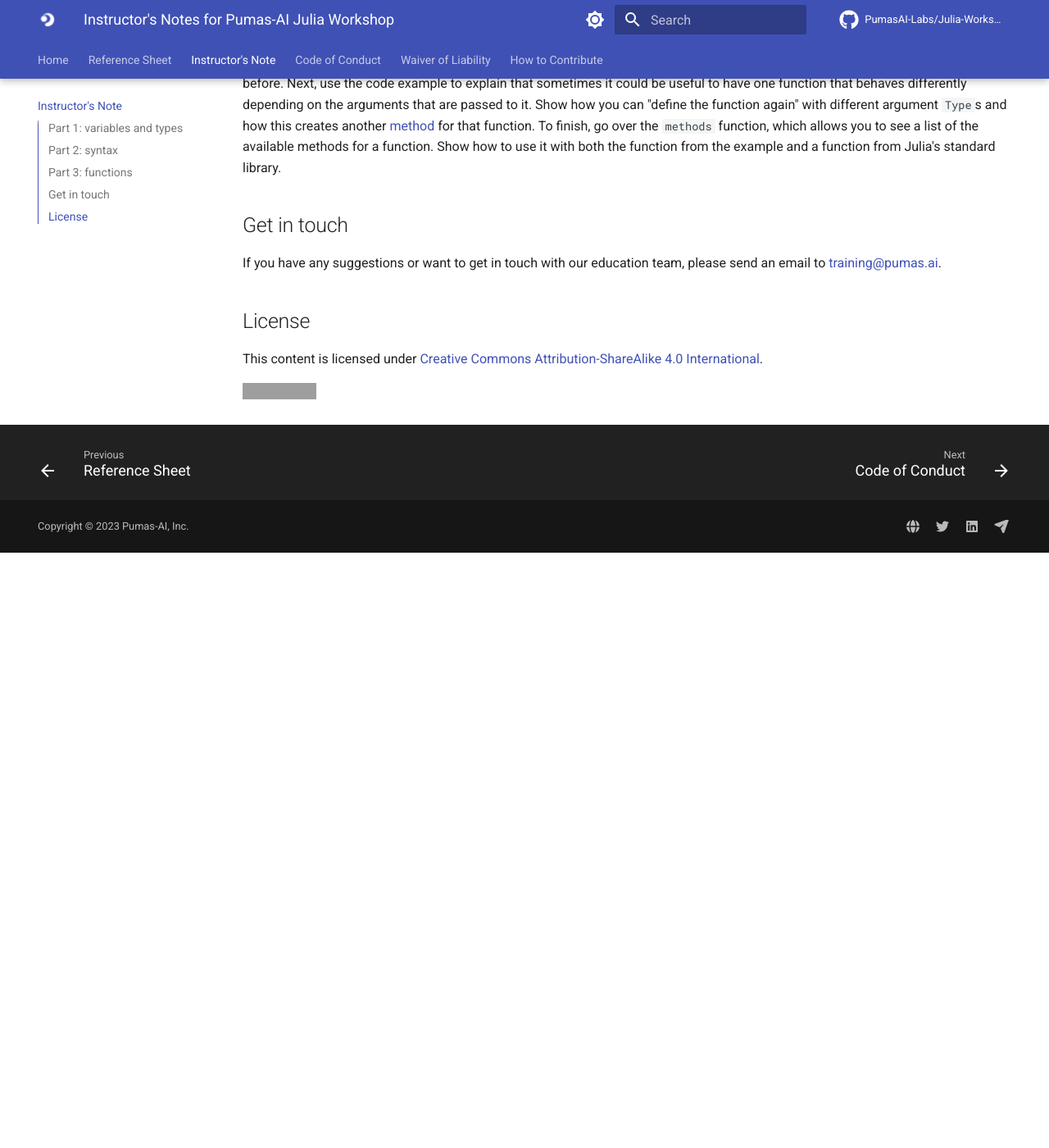
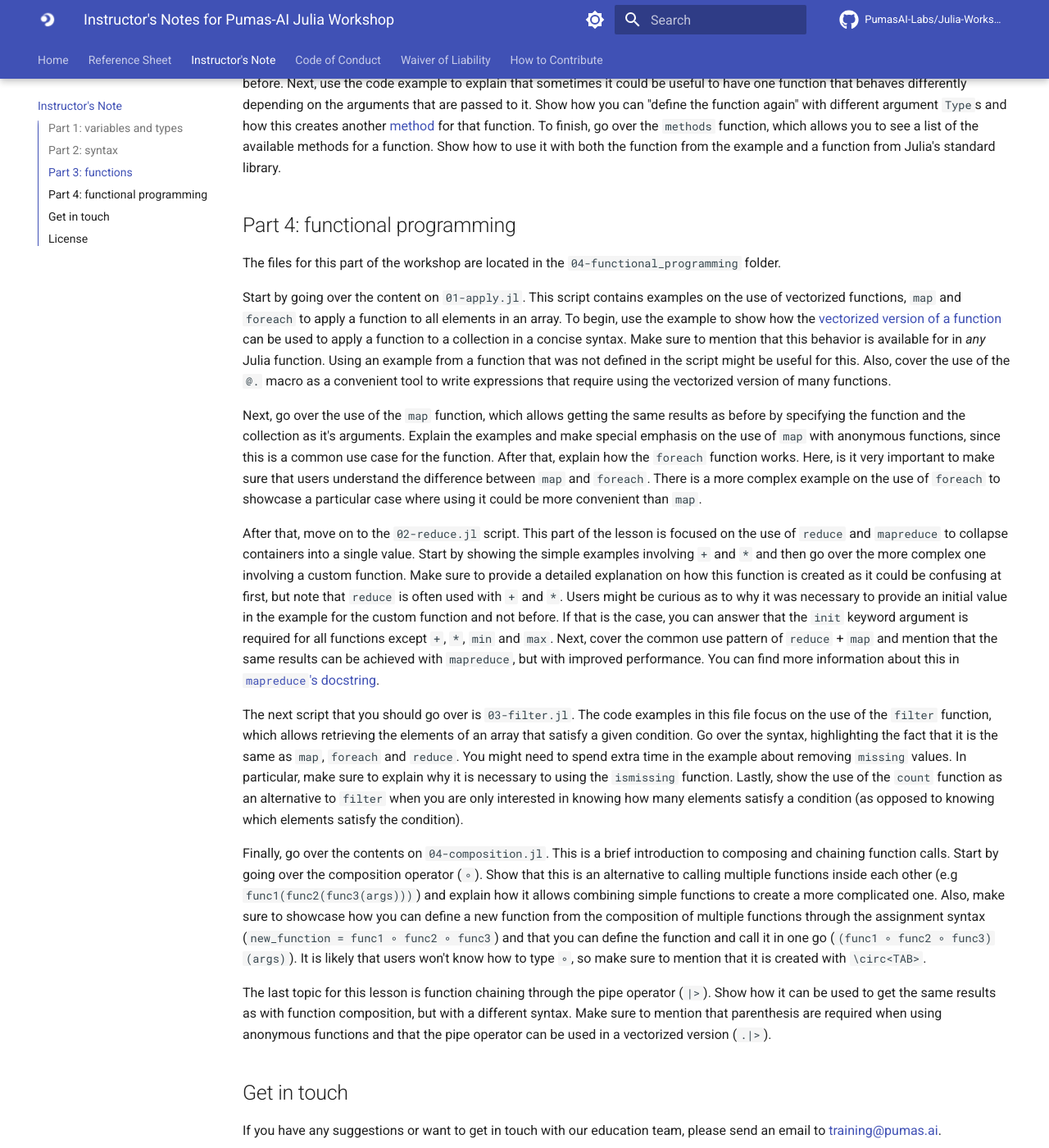
Before and after one commit to PumasAI-Labs/Julia-Workshop, an MkDocs documentation site: the page built from docs/instructors.md, in a window 1280 px wide and 1400 px high, scrolled down 3331 px. Shown: the whole window at 82% size. Built offline with MkDocs 1.6.1 and Material for MkDocs 9.7.7, drawn with Linux system fonts in a browser that asks for light colours; comment, search, counter and statistics services are not loaded; before the commit the page ends 4005 px from its top, so only the background shows below that; grey boxes are pictures that could not be loaded.

Commit message:
Added instructor notes

```diff
--- a/docs/instructors.md
+++ b/docs/instructors.md
@@ -133,6 +133,47 @@ with different argument `Type`s and how this creates another [method](https://do
 To finish, go over the `methods` function, which allows you to see a list of the available methods for a function. Show how to use it with both the
 function from the example and a function from Julia's standard library.
 
+## Part 4: functional programming
+
+The files for this part of the workshop are located in the `04-functional_programming` folder.
+
+Start by going over the content on `01-apply.jl`. This script contains examples on the use of vectorized functions, `map` and `foreach` to apply
+a function to all elements in an array. To begin, use the example to show how the
+[vectorized version of a function](https://docs.julialang.org/en/v1/manual/functions/#man-vectorized) can be used to apply a function to a collection
+in a concise syntax. Make sure to mention that this behavior is available for in *any* Julia function. Using an example from a function that was not defined
+in the script might be useful for this. Also, cover the use of the `@.` macro as a convenient tool to write expressions that require using the vectorized
+version of many functions.
+
+Next, go over the use of the `map` function, which allows getting the same results as before by specifying the function and the collection as it's
+arguments. Explain the examples and make special emphasis on the use of `map` with anonymous functions, since this is a common use case for the function.
+After that, explain how the `foreach` function works. Here, is it very important to make sure that users understand the difference between `map` and `foreach`.
+There is a more complex example on the use of `foreach` to showcase a particular case where using it could be more convenient than `map`.
+
+After that, move on to the `02-reduce.jl` script. This part of the lesson is focused on the use of `reduce` and `mapreduce` to collapse containers into a single
+value. Start by showing the simple examples involving `+` and `*` and then go over the more complex one involving a custom function. Make sure to provide a
+detailed explanation on how this function is created as it could be confusing at first, but note that `reduce` is often used with `+` and `*`. Users might
+be curious as to why it was necessary to provide an initial value in the example for the custom function and not before. If that is the case, you can answer
+that the `init` keyword argument is required for all functions except `+`, `*`, `min` and `max`. Next, cover the common use pattern of `reduce` + `map` and
+mention that the same results can be achieved with `mapreduce`, but with improved performance. You can find more information about this in
+[`mapreduce`'s docstring](https://docs.julialang.org/en/v1/base/collections/#Base.mapreduce-Tuple{Any,%20Any,%20Any}).
+
+The next script that you should go over is `03-filter.jl`. The code examples in this file focus on the use of the `filter` function, which allows
+retrieving the elements of an array that satisfy a given condition. Go over the syntax, highlighting the fact that it is the same as `map`, `foreach`
+and `reduce`. You might need to spend extra time in the example about removing `missing` values. In particular, make sure to explain why it is
+necessary to using the `ismissing` function. Lastly, show the use of the `count` function as an alternative to `filter` when you are only interested
+in knowing how many elements satisfy a condition (as opposed to knowing which elements satisfy the condition).
+
+Finally, go over the contents on `04-composition.jl`. This is a brief introduction to composing and chaining function calls. Start by going over the
+composition operator (`∘`). Show that this is an alternative to calling multiple functions inside each other (e.g `func1(func2(func3(args)))`) and
+explain how it allows combining simple functions to create a more complicated one. Also, make sure to showcase how you can define a new
+function from the composition of multiple functions through the assignment syntax (`new_function = func1 ∘ func2 ∘ func3`) and that you can define the
+function and call it in one go (`(func1 ∘ func2 ∘ func3)(args)`). It is likely that users won't know how to type `∘`, so make sure to mention that
+it is created with `\circ<TAB>`.
+
+The last topic for this lesson is function chaining through the pipe operator (`|>`). Show how it can be used to get the same results as with function
+composition, but with a different syntax. Make sure to mention that parenthesis are required when using anonymous functions and that the pipe operator
+can be used in a vectorized version (`.|>`).
+
 ## Get in touch
 
 If you have any suggestions or want to get in touch with our education team,
```
